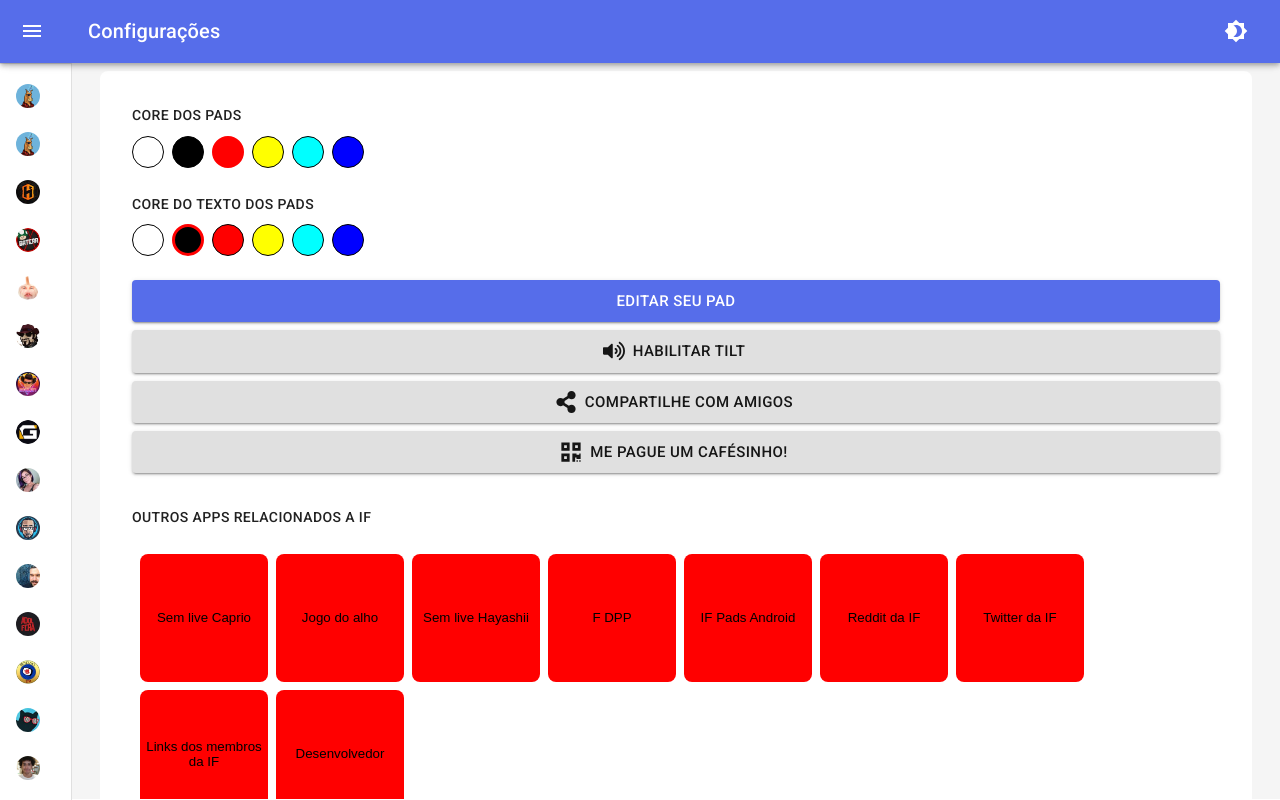
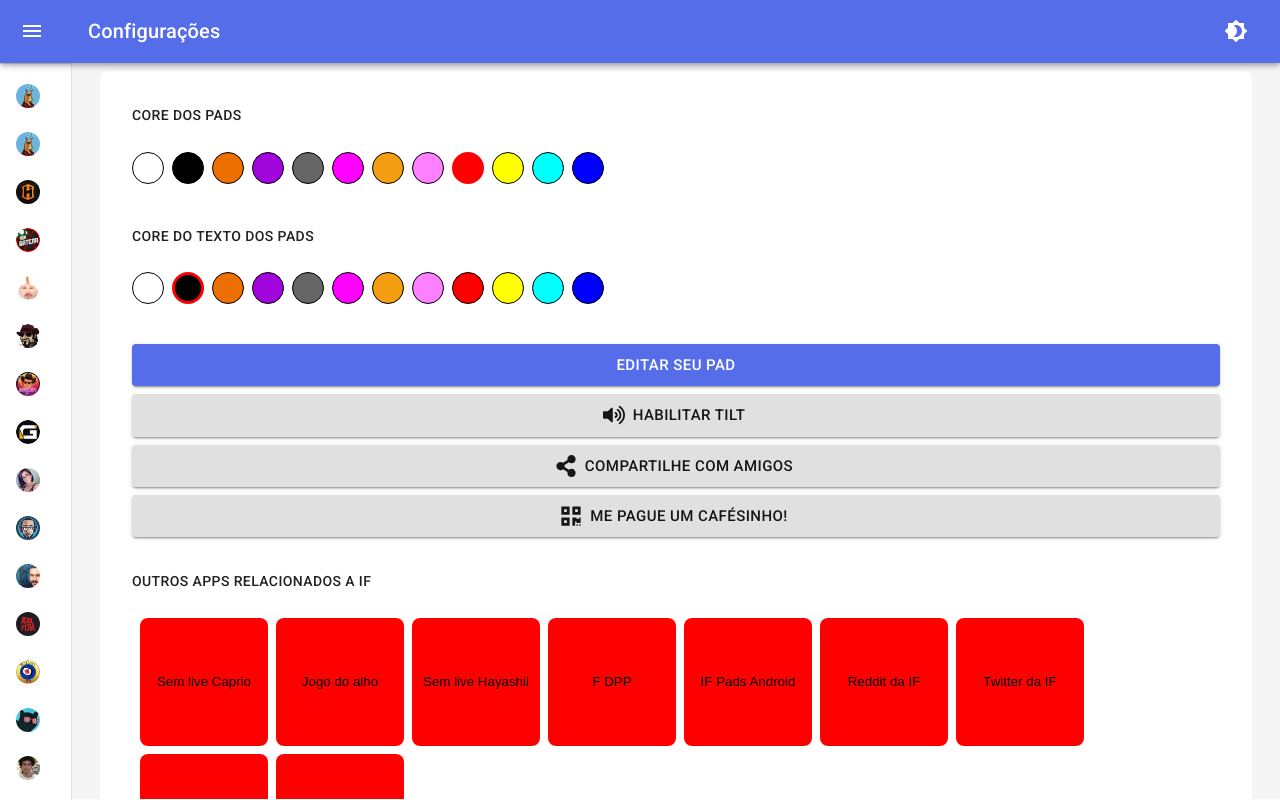
Before and after one commit to filipeleonelbatista/ifpads, a React (Vite) app in the folder web/: page /configuracoes in a window 1280 px wide. Both pictures are taken after a click on the button "Configurações". Shown: the part 1-801 px from the top of the page. Built offline with nearby package versions, Linux system fonts and the light colour scheme.

Commit message:
adicionado cores do gta

```diff
--- a/web/src/pages/Config.jsx
+++ b/web/src/pages/Config.jsx
@@ -12,6 +12,12 @@ import { useAudio } from "../hooks/useAudio";
 const colors = [
   "#FFFFFF",
   "#000000",
+  "#ec6f00",
+  "#a006dc",
+  "#666666",
+  "#FF00FF",
+  "#F49e12",
+  "#FF80FF",
   "#FF0000",
   "#FFFF00",
   "#00FFFF",
@@ -26,7 +32,7 @@ const links = [
   { title: "IF Pads Android", url: "https://play.google.com/store/apps/details?id=com.ifpads.streamers" },
   { title: "Reddit da IF", url: "https://www.reddit.com/r/IFFans/new/" },
   { title: "Twitter da IF", url: "https://twitter.com/InstinctFamily" },
-  { title: "Links dos membros da IF", url: "https://linktr.ee/instinctfamily"},
+  { title: "Links dos membros da IF", url: "https://linktr.ee/instinctfamily" },
   { title: "Desenvolvedor", url: "https://desenvolvedordeaplicativos.com.br/links" },
 ]
 
@@ -104,7 +110,7 @@ function Config() {
           <Typography variant="button">
             Core dos pads
           </Typography>
-          <Box sx={{ display: 'flex', flexDirection: 'row', gap: 1, mb: 2 }}>
+          <Box sx={{ display: 'flex', flexDirection: 'row', gap: 1, mb: 2, mt: 2, pb: 2, flexWrap: 'nowrap', overflow: 'auto' }}>
 
             {
               colors.map((color, index) => (
@@ -119,7 +125,7 @@ function Config() {
           <Typography variant="button">
             Core do texto dos pads
           </Typography>
-          <Box sx={{ display: 'flex', flexDirection: 'row', gap: 1, mb: 2 }}>
+          <Box sx={{ display: 'flex', flexDirection: 'row', gap: 1, mb: 2, mt: 2, pb: 2, flexWrap: 'nowrap', overflow: 'auto' }}>
 
             {
               colors.map((color, index) => (
```
